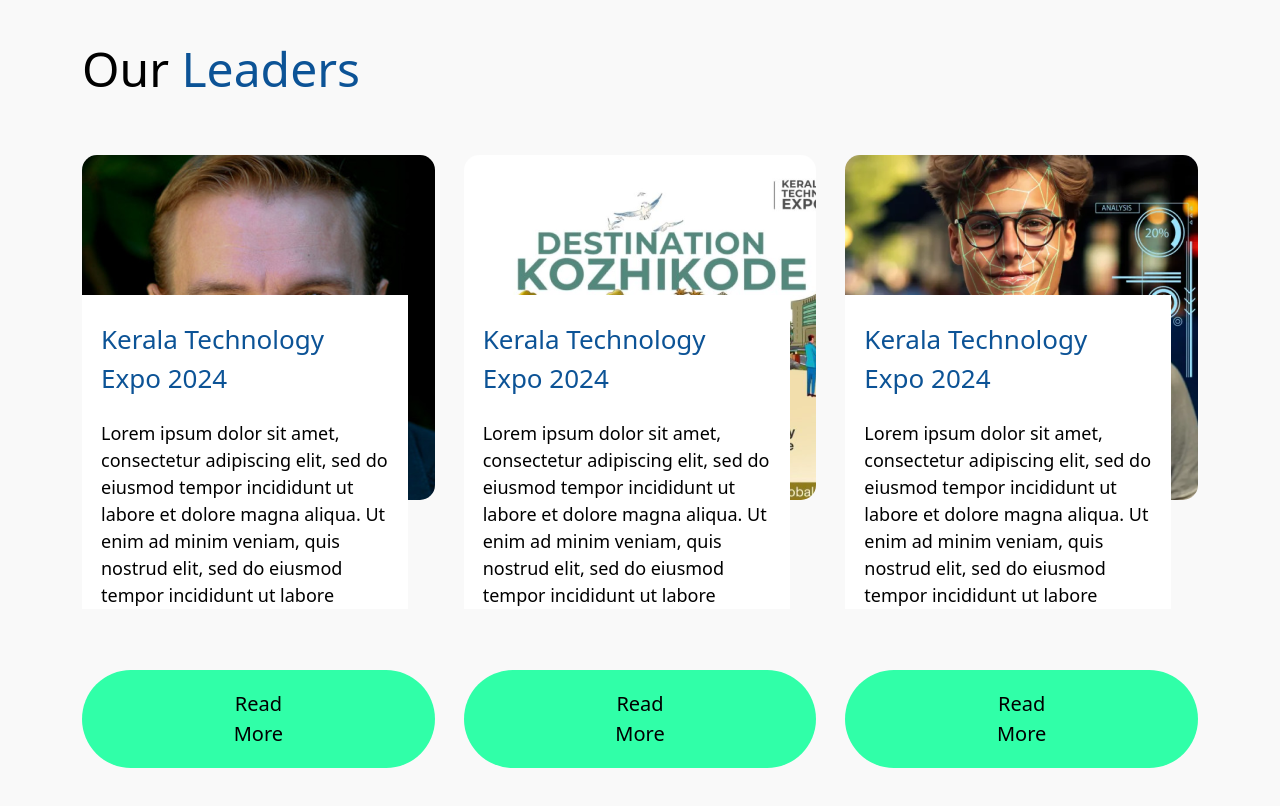
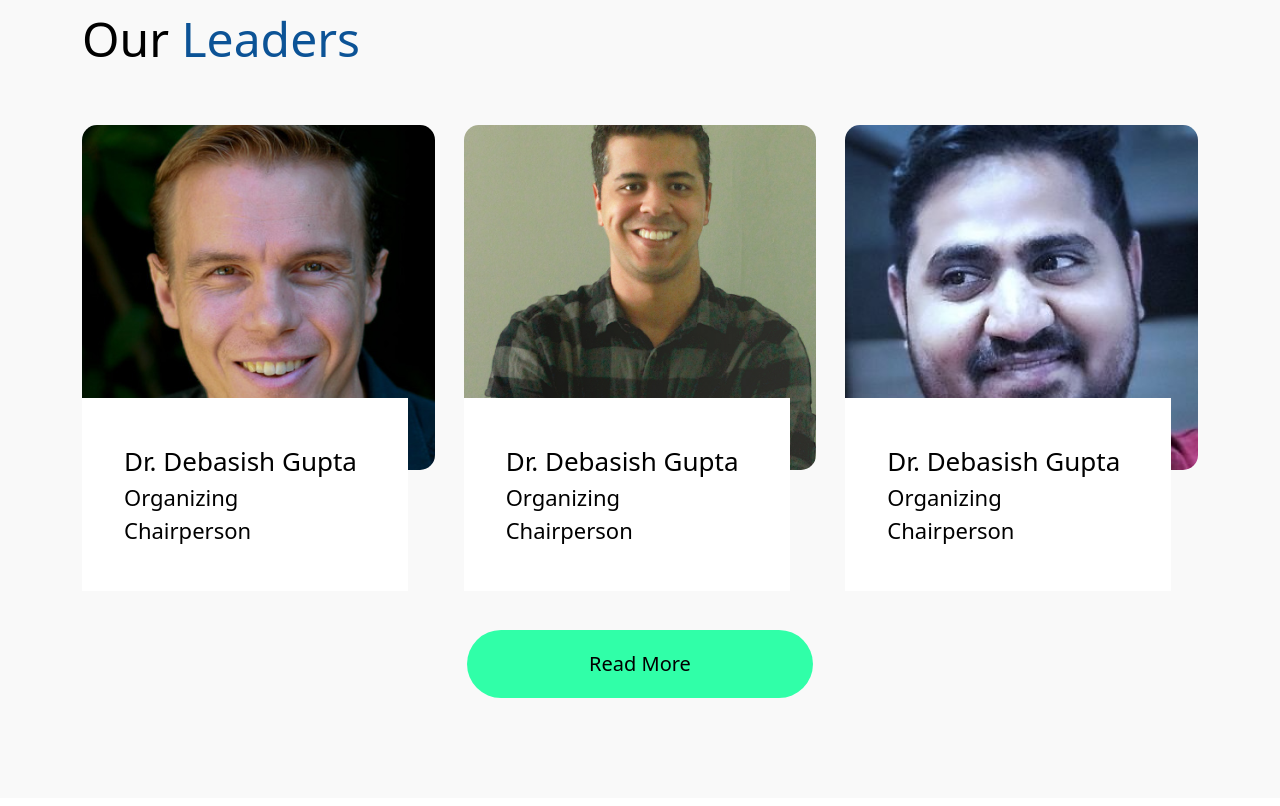
Before and after one commit to abhilash-mojgenie/citi2.0, an Astro site: page / in a window 1280 px wide. Shown: the part 3280-4086 px from the top of the page. Built offline with nearby package versions, Linux system fonts and the light colour scheme; Astro itself is replaced by a stand-in of ours.

Commit message:
leaders-section

```diff
--- a/src/components/Leaders.astro
+++ b/src/components/Leaders.astro
@@ -1,27 +1,36 @@
 ---
 import Card from "./small-components/Card.astro";
-import InitiativeCard from "./small-components/InitiativeCard.astro";
+import LeadersCard from "./small-components/LeadersCard.astro";
 import SubHeading from "./small-components/SubHeading.astro";
 ---
 
 <div class="bg-[#F9F9F9] px-[82px] pt-[85px] pb-[100px]">
   <SubHeading title="Our" span="Leaders" />
 
-  <div class="flex gap-[29px] mb-[100px]">
-    <InitiativeCard
-      title="Kerala Technology Expo 2024"
-      src="/assets/images/png/avatar-1.png"
-      desc="Lorem ipsum dolor sit amet, consectetur adipiscing elit, sed do eiusmod tempor incididunt ut labore et dolore magna aliqua. Ut enim ad minim veniam, quis nostrud elit, sed do eiusmod tempor incididunt ut labore"
-    />
-    <InitiativeCard
-      title="Kerala Technology Expo 2024"
-      src="/assets/images/png/ktx-2.png"
-      desc="Lorem ipsum dolor sit amet, consectetur adipiscing elit, sed do eiusmod tempor incididunt ut labore et dolore magna aliqua. Ut enim ad minim veniam, quis nostrud elit, sed do eiusmod tempor incididunt ut labore"
-    />
-    <InitiativeCard
-      title="Kerala Technology Expo 2024"
-      src="/assets/images/png/ktx-3.png"
-      desc="Lorem ipsum dolor sit amet, consectetur adipiscing elit, sed do eiusmod tempor incididunt ut labore et dolore magna aliqua. Ut enim ad minim veniam, quis nostrud elit, sed do eiusmod tempor incididunt ut labore"
-    />
+  <div>
+    <div class="flex gap-[29px] mb-[100px]">
+      <LeadersCard
+        name="Dr. Debasish Gupta"
+        src="/assets/images/png/avatar-1.png"
+        pos="Organizing Chairperson"
+      />
+      <LeadersCard
+        name="Dr. Debasish Gupta"
+        src="/assets/images/png/avatar-2.png"
+        pos="Organizing Chairperson"
+      />
+      <LeadersCard
+        name="Dr. Debasish Gupta"
+        src="/assets/images/png/avatar-3.png"
+        pos="Organizing Chairperson"
+      />
+    </div>
+    <div class="flex justify-center">
+      <button
+        class="bg-[#30FFA8] px-[122px] rounded-[50px] py-[19px] mt-[60px]"
+      >
+        <p class="text-[20px] font-light">Read More</p>
+      </button>
+    </div>
   </div>
 </div>
--- a/src/components/Nav.astro
+++ b/src/components/Nav.astro
@@ -20,7 +20,7 @@
       <button
         data-collapse-toggle="navbar-sticky"
         type="button"
-        class="inline-flex items-center p-2 w-10 h-10 justify-center text-sm text-gray-500 rounded-lg xl:hidden hover:bg-gray-100 focus:outline-none focus:ring-2 focus:ring-gray-200 dark:text-gray-400 dark:hover:bg-gray-700 dark:focus:ring-gray-600"
+        class="inline-flex items-center p-2 w-10 h-10 justify-center text-sm text-gray-500 rounded-lg lg:hidden hover:bg-gray-100 focus:outline-none focus:ring-2 focus:ring-gray-200 dark:text-gray-400 dark:hover:bg-gray-700 dark:focus:ring-gray-600"
         aria-controls="navbar-sticky"
         aria-expanded="false"
       >
@@ -42,7 +42,7 @@
       </button>
     </div>
     <div
-      class="items-center justify-between hidden w-full xl:flex lg:w-auto lg:order-1"
+      class="items-center justify-between hidden w-full lg:flex lg:w-auto lg:order-1"
       id="navbar-sticky"
     >
       <ul
--- a/src/components/small-components/InitiativeCard.astro
+++ b/src/components/small-components/InitiativeCard.astro
@@ -25,7 +25,7 @@
     </div>
   </div>
   <div class="flex justify-center">
-    <button class="bg-[#30FFA8] px-[132px] rounded-[50px] py-[19px] mt-[170px]">
+    <button class="bg-[#30FFA8] px-[122px] rounded-[50px] py-[19px] mt-[170px]">
       <p class="text-[20px] font-light">Read More</p>
     </button>
   </div>
--- /dev/null
+++ b/src/components/small-components/LeadersCard.astro
@@ -0,0 +1,25 @@
+---
+const { name, pos, src } = Astro.props;
+---
+
+<div class="flex flex-col">
+  <div class="relative">
+    <img
+      src={src}
+      alt=""
+      class="h-[345px] w-[407px] rounded-[15px] object-cover"
+    />
+    <div
+      class="bg-white absolute top-[273px] max-w-[326px] max-h-[350px] left-0"
+    >
+      <div class="px-[42px] py-[44px]">
+        <p class="text-[26px] max-w-[241px]">
+          {name}
+        </p>
+        <p class="text-[22px] font-light">
+          {pos}
+        </p>
+      </div>
+    </div>
+  </div>
+</div>
```
Also changed, not shown: public/assets/images/png/avatar-2.png (added), public/assets/images/png/avatar-3.png (added).
